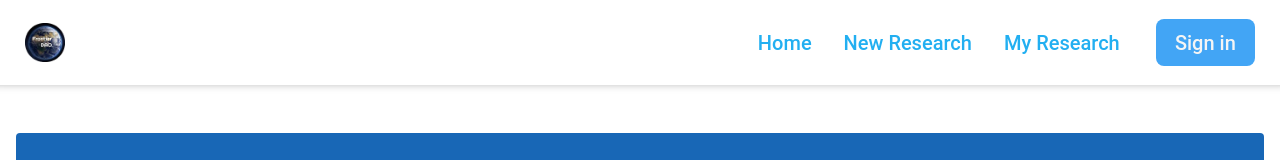
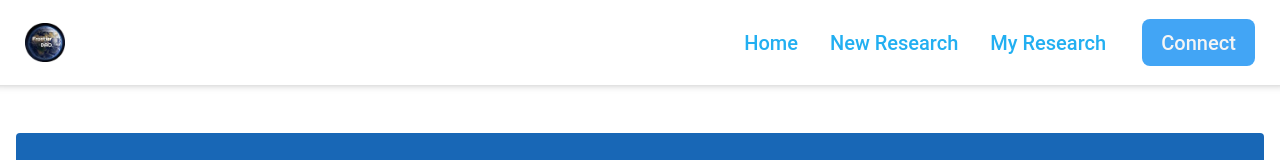
Before and after one commit to zerox-toml/Frontier-Registry-UI-Stellar, a React (Vite) app: page / in a window 1280 px wide. Shown: the top 160 px of the page. Built offline with nearby package versions, Linux system fonts and the light colour scheme; no server answers; what @creit.tech/stellar-wallets-kit, @stellar/stellar-sdk, pinata-web3 would draw is missing.

Commit message:
change signin to connect

```diff
--- a/src/layouts/header.tsx
+++ b/src/layouts/header.tsx
@@ -88,7 +88,7 @@ const Header: FC = () => {
                     openWallet();
                   }}
                 >
-                  <span className="text-xl">Sign in</span>
+                  <span className="text-xl">Connect</span>
                 </button>
               ) : (
                 <button
@@ -145,7 +145,7 @@ const Header: FC = () => {
                   openWallet();
                 }}
               >
-                <span>Sign in</span>
+                <span>Connect</span>
               </button>
             ) : (
               <button className="font-sans hidden lg:inline-block btn-lowercase !border-none focus:outline-none bg-blue-400 text-gray-100">
```
